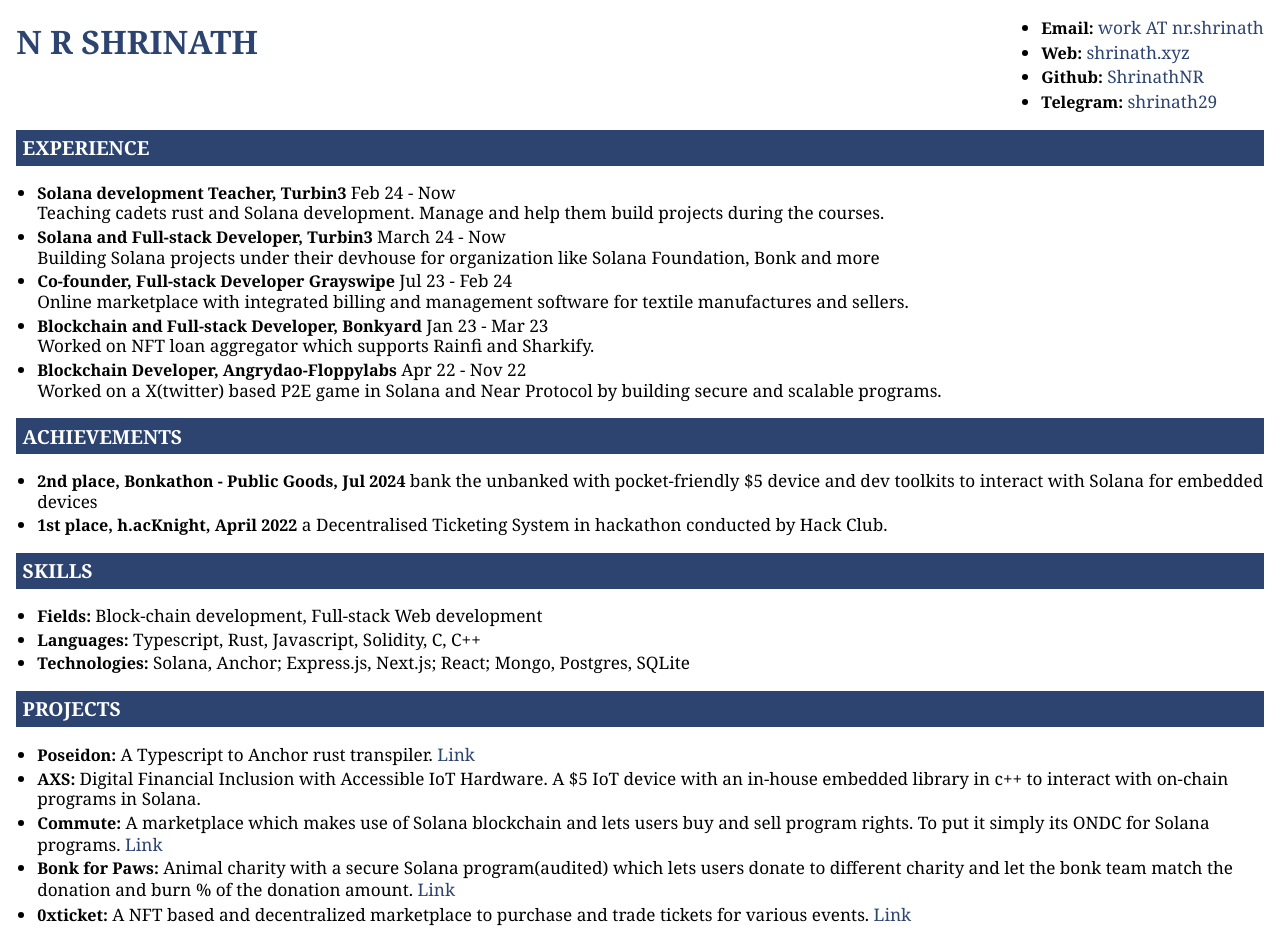
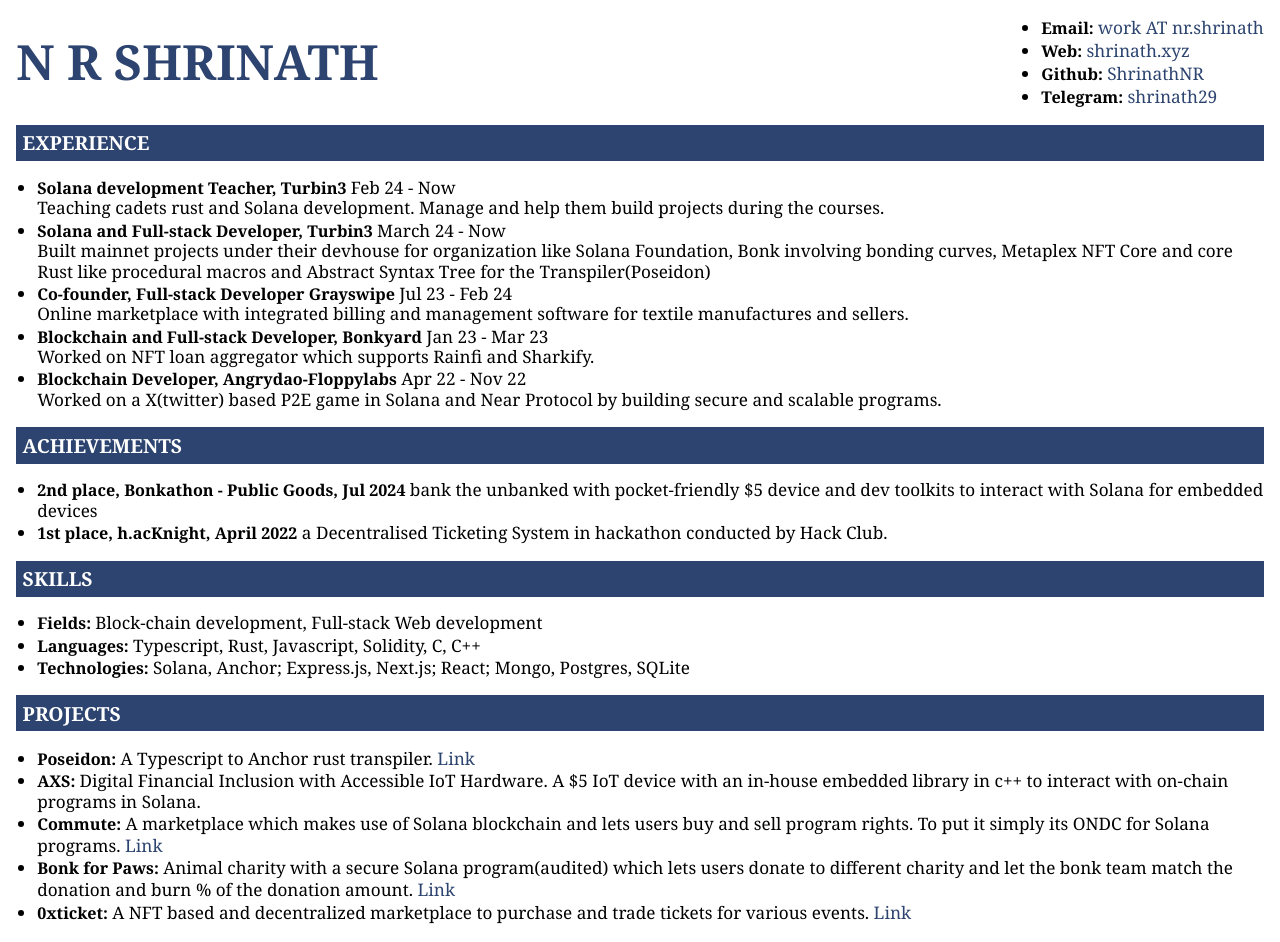
Before and after one commit to ShrinathNR/ShrinathNR.github.io, a plain HTML site: page resume/resume_raw.html in a window 1280 px wide. Drawn offline with Linux system fonts and the light colour scheme.

Commit message:
edit resume

```diff
--- a/resume/resume_raw.html
+++ b/resume/resume_raw.html
@@ -35,7 +35,6 @@
         <section id="experience">
             <h2>Experience</h2>
             <ul>
-
                 <li>
                     <h3>Solana development Teacher, Turbin3 </h3>
                     <span> Feb 24 - Now </span>
@@ -47,7 +46,7 @@
                     <h3>Solana and Full-stack Developer, Turbin3 </h3>
                     <span> March 24 - Now </span>
                     <br>
-                    <span>Building Solana projects under their devhouse for organization like Solana Foundation, Bonk and more</span>
+                    <span>Built mainnet projects under their devhouse for organization like Solana Foundation, Bonk involving bonding curves, Metaplex NFT Core and core Rust like procedural macros and Abstract Syntax Tree for the Transpiler(Poseidon)</span>
                 </li>
                 <li>
                     <h3>Co-founder, Full-stack Developer Grayswipe </h3>
@@ -191,7 +190,7 @@
         }
 
         h1 {
-            font-size: 2rem;
+            font-size: 3rem;
             color: #2C446F;
             text-transform: uppercase;
         }
@@ -219,7 +218,7 @@
         }
 
         li:not(:first-child) {
-            margin-top: 0.2rem;
+            margin-top: 0.1rem;
         }
 
         body {
```
Also changed, not shown: 1 other file.
